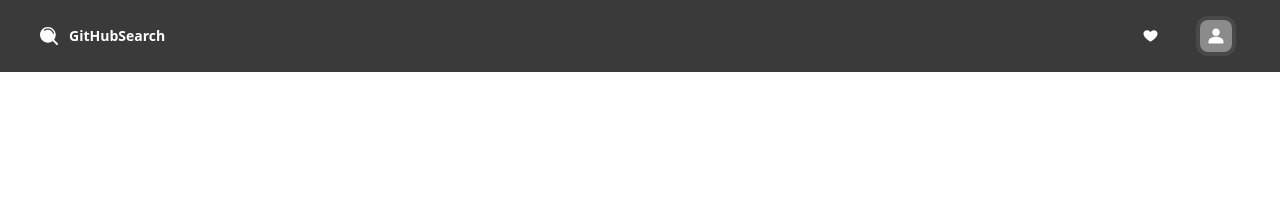
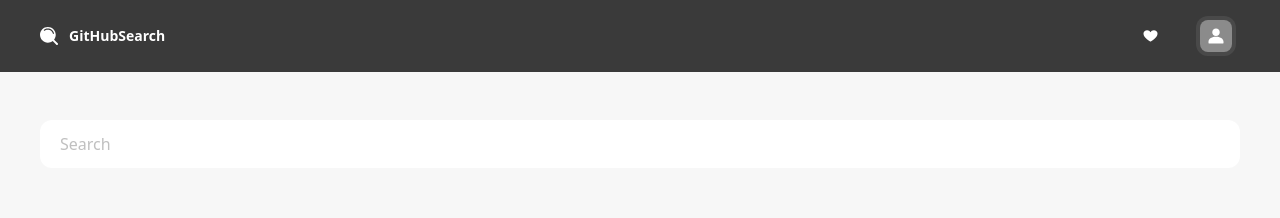
Before and after one commit to ArtemsaShcherbakov/Search_on_GitHub, a React (Vite) app: page / in a window 1280 px wide. Shown: the top 218 px of the page. Built offline with nearby package versions, Linux system fonts and the light colour scheme.

Commit message:
feature custom input and layout for page (#2)
* feature custom input and layout for page

* fix tag in Layout

---------

Co-authored-by: arshcherbakov <shcherbakov.fortech@gmail.com>

```diff
--- /dev/null
+++ b/src/components/Layout/index.tsx
@@ -0,0 +1,14 @@
+import { PropsWithChildren } from 'react';
+import Header from '../Header';
+import './style.css';
+
+const Layout: React.FC<PropsWithChildren> = ({ children }) => (
+  <>
+    <Header />
+    <main className="layout">
+      <div className="layout-container">{children}</div>
+    </main>
+  </>
+);
+
+export default Layout;
--- /dev/null
+++ b/src/components/Layout/style.css
@@ -0,0 +1,12 @@
+.layout {
+  display: flex;
+  justify-content: center;
+  width: 100%;
+  height: 100vh;
+  background-color: #3a3a3a0a;
+}
+
+.layout-container {
+  max-width: 1200px;
+  width: 100%;
+}
--- /dev/null
+++ b/src/components/UI/CustomInput/index.tsx
@@ -0,0 +1,31 @@
+import { EventInputType } from '../../../types';
+import './style.css';
+
+interface ICustomInput {
+  type: string;
+  name: string;
+  value: string;
+  placeholder: string;
+  modifyStyle?: string;
+  onChange: (event: EventInputType) => void;
+}
+
+const CustomInput: React.FC<ICustomInput> = ({
+  type,
+  name,
+  value,
+  placeholder,
+  onChange,
+  modifyStyle,
+}) => (
+  <input
+    type={type}
+    name={name}
+    placeholder={placeholder}
+    value={value}
+    onChange={onChange}
+    className={`custom-input ${modifyStyle}`}
+  />
+);
+
+export default CustomInput;
--- /dev/null
+++ b/src/components/UI/CustomInput/style.css
@@ -0,0 +1,18 @@
+input {
+  width: 100%;
+  height: 48px;
+  padding: 12px 20px;
+  border: none;
+  border-radius: 12px;
+  background: #ffffff;
+  box-sizing: border-box;
+
+  font-family: Noto Sans, sans-serif;
+  font-weight: 400;
+  font-size: 16px;
+  line-height: 16px;
+}
+
+input::placeholder {
+  color: #3a3a3a52;
+}
--- a/src/pages/Repositories/index.tsx
+++ b/src/pages/Repositories/index.tsx
@@ -1,7 +1,30 @@
-import Header from '../../components/Header';
+import { useState } from 'react';
+import Layout from '../../components/Layout';
+import CustomInput from '../../components/UI/CustomInput';
+import { EventInputType } from '../../types';
+import './style.css';
 
 const Repositories: React.FC = () => {
-  return <Header />;
+  const [search, setSearch] = useState<string>('');
+
+  const handleInputSearch = (event: EventInputType) => {
+    const valueInput = event.target.value;
+
+    setSearch(valueInput);
+  };
+
+  return (
+    <Layout>
+      <CustomInput
+        type="text"
+        value={search}
+        placeholder="Search"
+        name="search"
+        onChange={handleInputSearch}
+        modifyStyle="search-input"
+      />
+    </Layout>
+  );
 };
 
 export default Repositories;
--- /dev/null
+++ b/src/pages/Repositories/style.css
@@ -0,0 +1,4 @@
+.search-input {
+  margin-top: 48px;
+  margin-bottom: 48px;
+}
--- /dev/null
+++ b/src/types/index.ts
@@ -0,0 +1 @@
+export type EventInputType = React.ChangeEvent<HTMLInputElement>;
```
